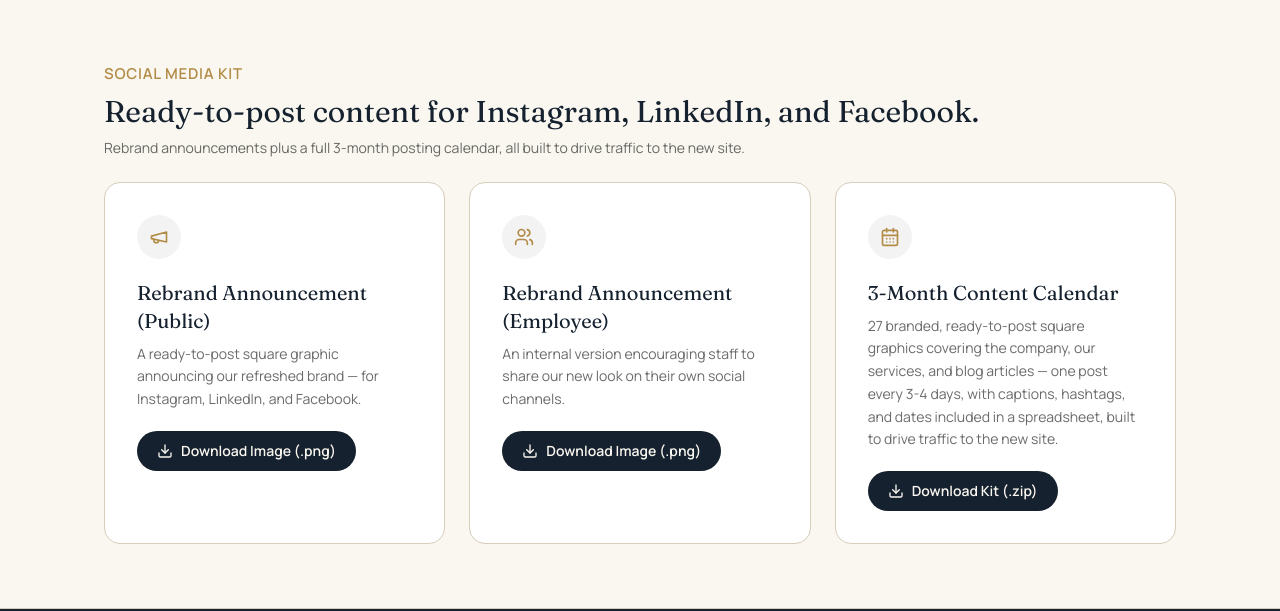
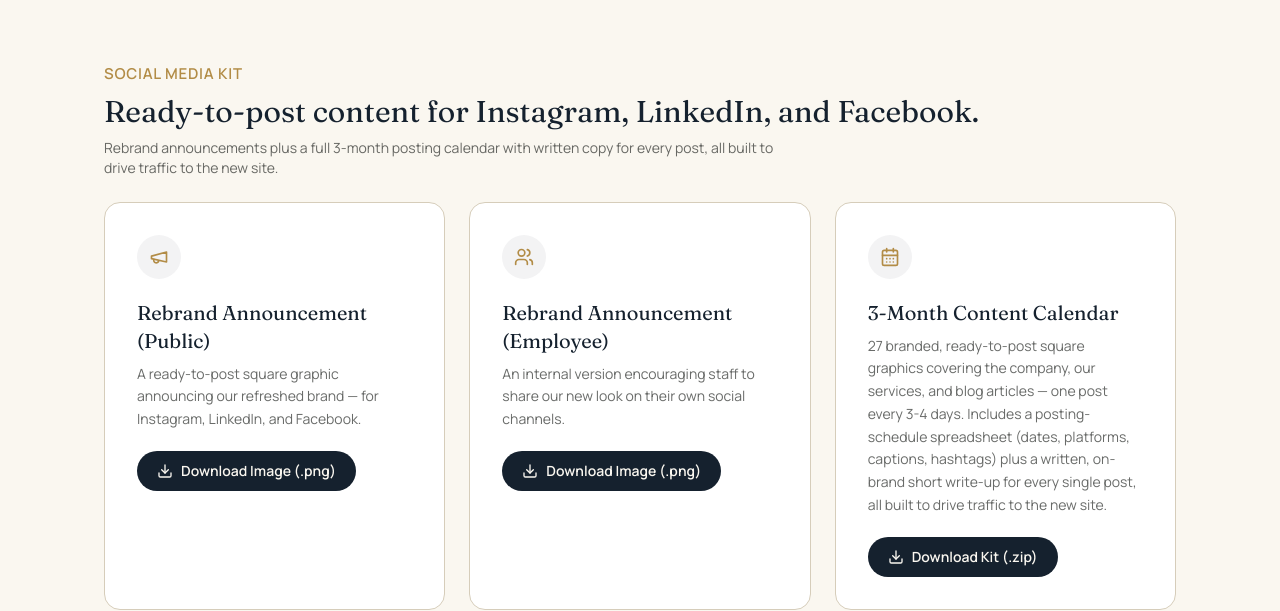
Before and after one commit to Catapultfundraising/catapult-fundraising-website, a Next.js app: page /assets in a window 1280 px wide. Shown: the part 3201-3812 px from the top of the page. Built offline with nearby package versions, Linux system fonts and the light colour scheme.

Commit message:
Add written copy for every social media post, matching the site's tone and voice

```diff
--- a/components/social-kit.tsx
+++ b/components/social-kit.tsx
@@ -26,8 +26,8 @@ const ITEMS: Item[] = [
   {
     icon: CalendarDays,
     title: "3-Month Content Calendar",
-    description: "27 branded, ready-to-post square graphics covering the company, our services, and blog articles — one post every 3-4 days, with captions, hashtags, and dates included in a spreadsheet, built to drive traffic to the new site.",
-    href: "https://galaxy-prod.tlcdn.com/gen/user_35qqBV71YqPhG02PJcVxttmFcLs/835930f7-1ffb-4f48-afd0-913de9b63565.zip",
+    description: "27 branded, ready-to-post square graphics covering the company, our services, and blog articles — one post every 3-4 days. Includes a posting-schedule spreadsheet (dates, platforms, captions, hashtags) plus a written, on-brand short write-up for every single post, all built to drive traffic to the new site.",
+    href: "https://galaxy-prod.tlcdn.com/gen/user_35qqBV71YqPhG02PJcVxttmFcLs/0a716f5d-122e-496a-87c8-0079fe4c95a7.zip",
     label: "Download Kit (.zip)",
   },
 ];
@@ -43,7 +43,7 @@ export function SocialKit() {
           Ready-to-post content for Instagram, LinkedIn, and Facebook.
         </h2>
         <p className="mt-2 max-w-2xl text-sm text-[rgb(var(--ink))]/65">
-          Rebrand announcements plus a full 3-month posting calendar, all built to drive traffic to the new site.
+          Rebrand announcements plus a full 3-month posting calendar with written copy for every post, all built to drive traffic to the new site.
         </p>
       </div>
 
```
